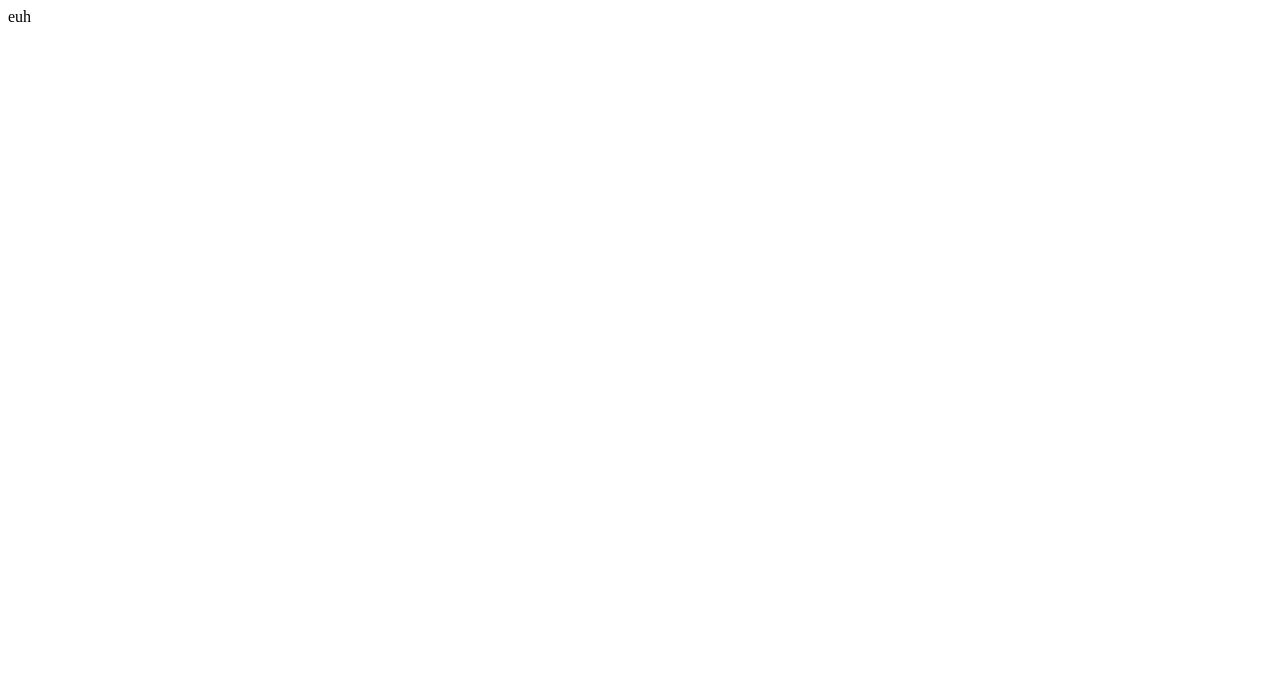
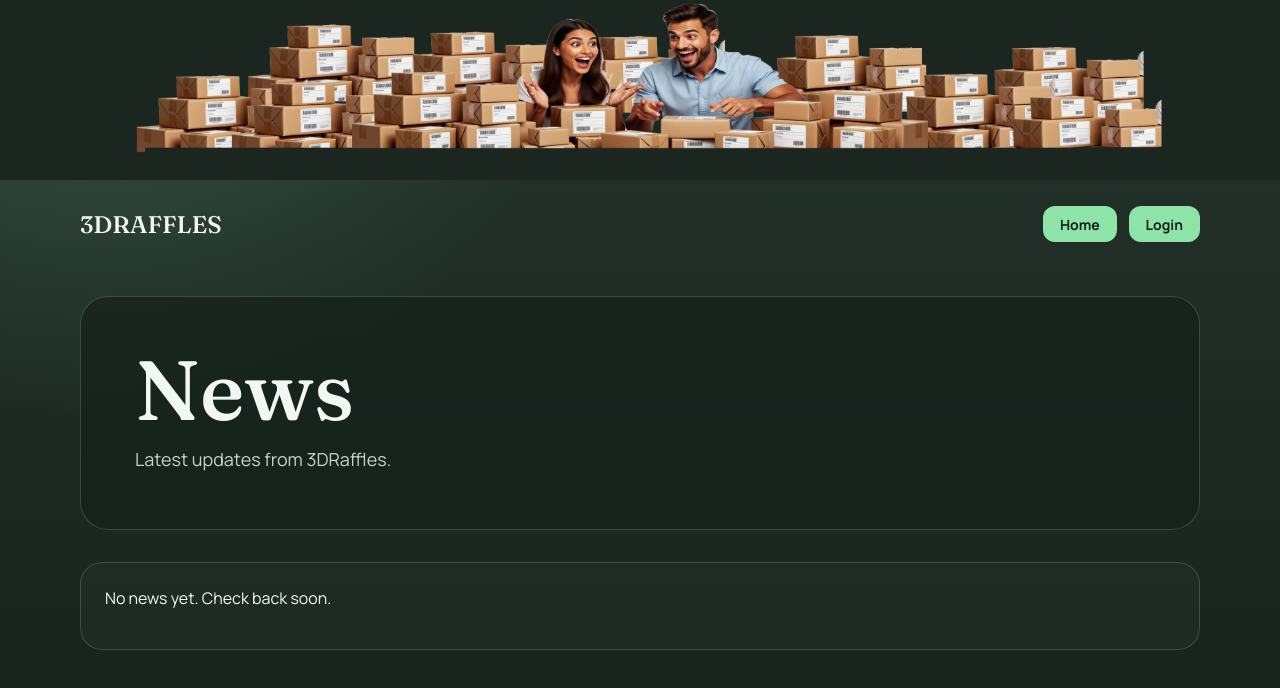
Before and after one commit to Faren450/3DRaffles, a website: page whitelist-raffle-website/news.html in a window 1280 px wide. Drawn offline with Linux system fonts and the light colour scheme.

Commit message:
Update news.html

```diff
--- a/whitelist-raffle-website/news.html
+++ b/whitelist-raffle-website/news.html
@@ -1 +1,29 @@
-euh
+<!DOCTYPE html>
+<html lang="en">
+<head>
+  <meta charset="UTF-8" />
+  <title>News</title>
+  <link rel="stylesheet" href="style.css" />
+</head>
+<body>
+  <img class="top-pic" src="hero.png" alt="3DRaffles">
+  <div class="wrap">
+    <header>
+      <div class="logo">3DRAFFLES</div>
+      <nav class="nav">
+        <a href="/">Home</a>
+        <a href="account.html">Login</a>
+      </nav>
+    </header>
+
+    <section class="hero">
+      <h1>News</h1>
+      <p>Latest updates from 3DRaffles.</p>
+    </section>
+
+    <section class="card" style="padding:24px;">
+      <p>No news yet. Check back soon.</p>
+    </section>
+  </div>
+</body>
+</html>
```
